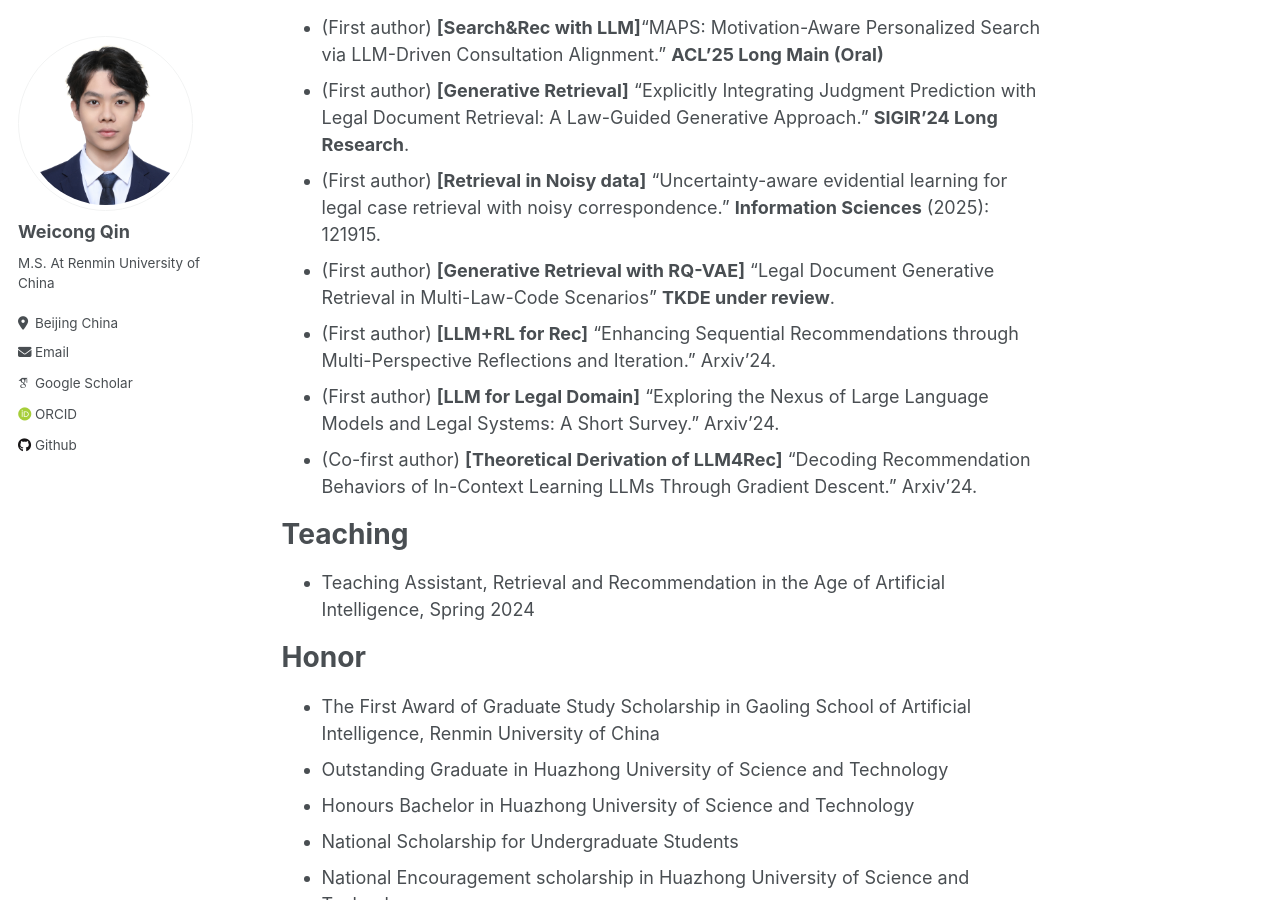
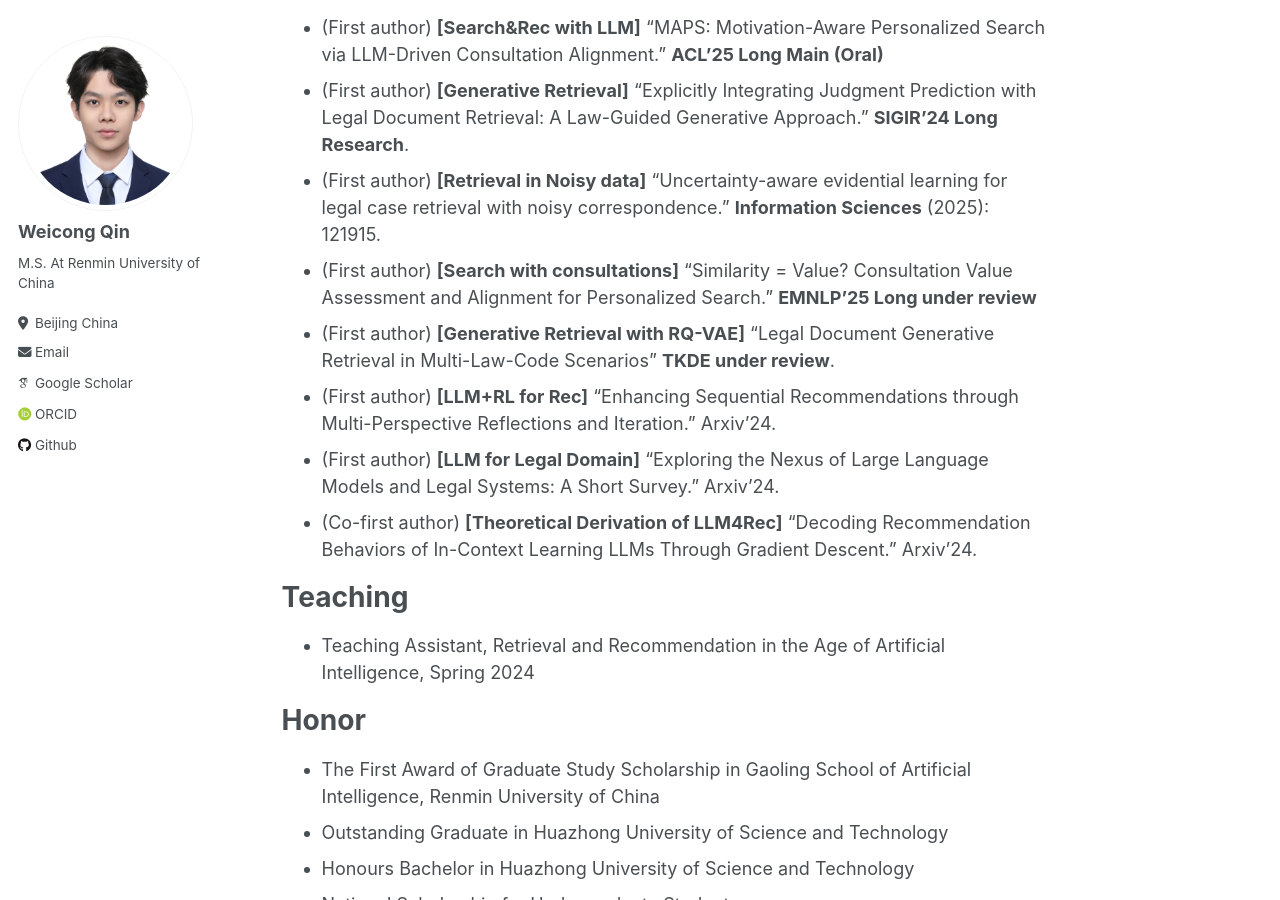
Before and after one commit to E-qin/E-qin.github.io, a Jekyll site: the page built from _pages/about.md, in a window 1280 px wide and 900 px high, scrolled down 1400 px. Built offline with Jekyll 4.4.1, drawn with Linux system fonts in a browser that asks for light colours; some web fonts are replaced.

Commit message:
Update about.md

```diff
--- a/_pages/about.md
+++ b/_pages/about.md
@@ -47,9 +47,10 @@ Internship
 Publications
 ============
 
-* (First author) **[Search&Rec with LLM]**"MAPS: Motivation-Aware Personalized Search via LLM-Driven Consultation Alignment." **ACL'25 Long Main (Oral)**
+* (First author) **[Search&Rec with LLM]** "MAPS: Motivation-Aware Personalized Search via LLM-Driven Consultation Alignment." **ACL'25 Long Main (Oral)**
 * (First author) **[Generative Retrieval]** "Explicitly Integrating Judgment Prediction with Legal Document Retrieval: A Law-Guided Generative Approach." **SIGIR'24 Long Research**.
 * (First author) **[Retrieval in Noisy data]** "Uncertainty-aware evidential learning for legal case retrieval with noisy correspondence." **Information Sciences** (2025): 121915.
+* (First author) **[Search with consultations]** "Similarity = Value? Consultation Value Assessment and Alignment for Personalized Search." **EMNLP'25 Long under review**
 * (First author) **[Generative Retrieval with RQ-VAE]** "Legal Document Generative Retrieval in Multi-Law-Code Scenarios" **TKDE under review**.
 * (First author) **[LLM+RL for Rec]** "Enhancing Sequential Recommendations through Multi-Perspective Reflections and Iteration." Arxiv'24.
 * (First author) **[LLM for Legal Domain]** "Exploring the Nexus of Large Language Models and Legal Systems: A Short Survey." Arxiv'24.
```
